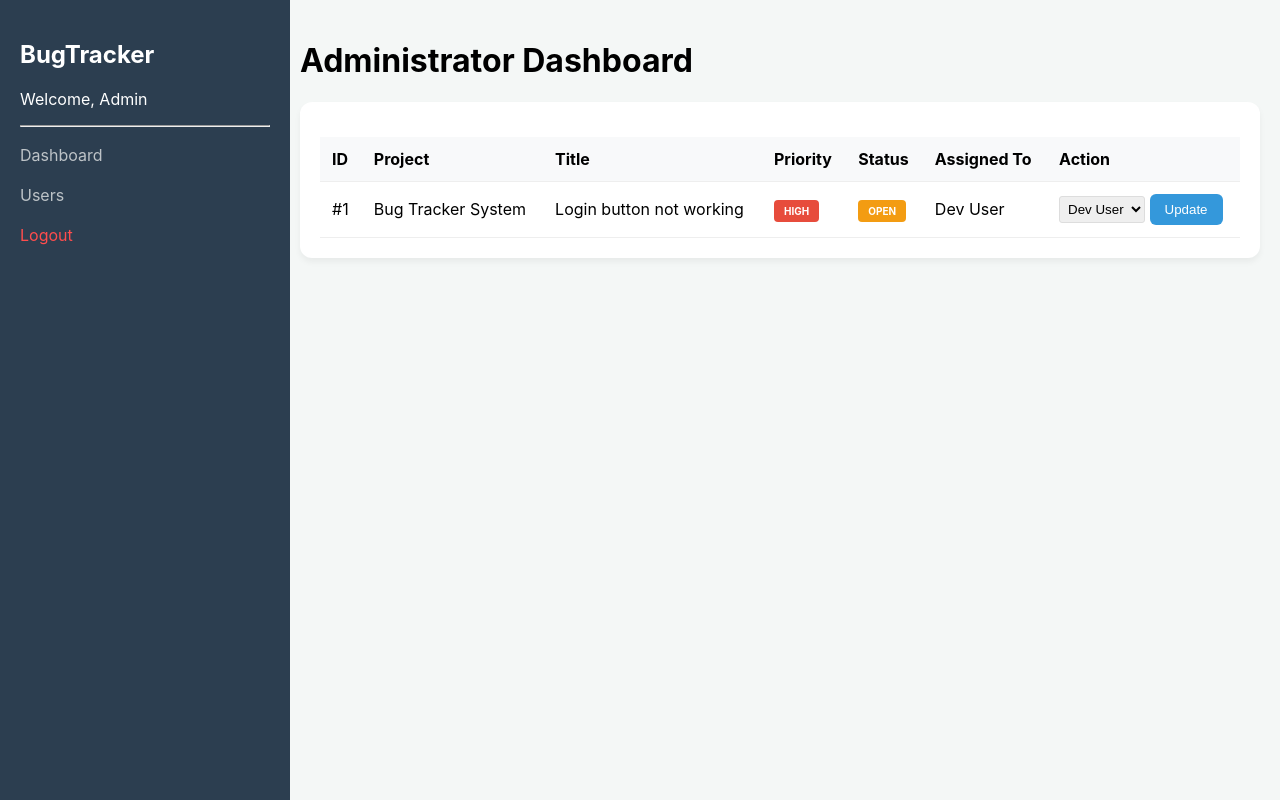
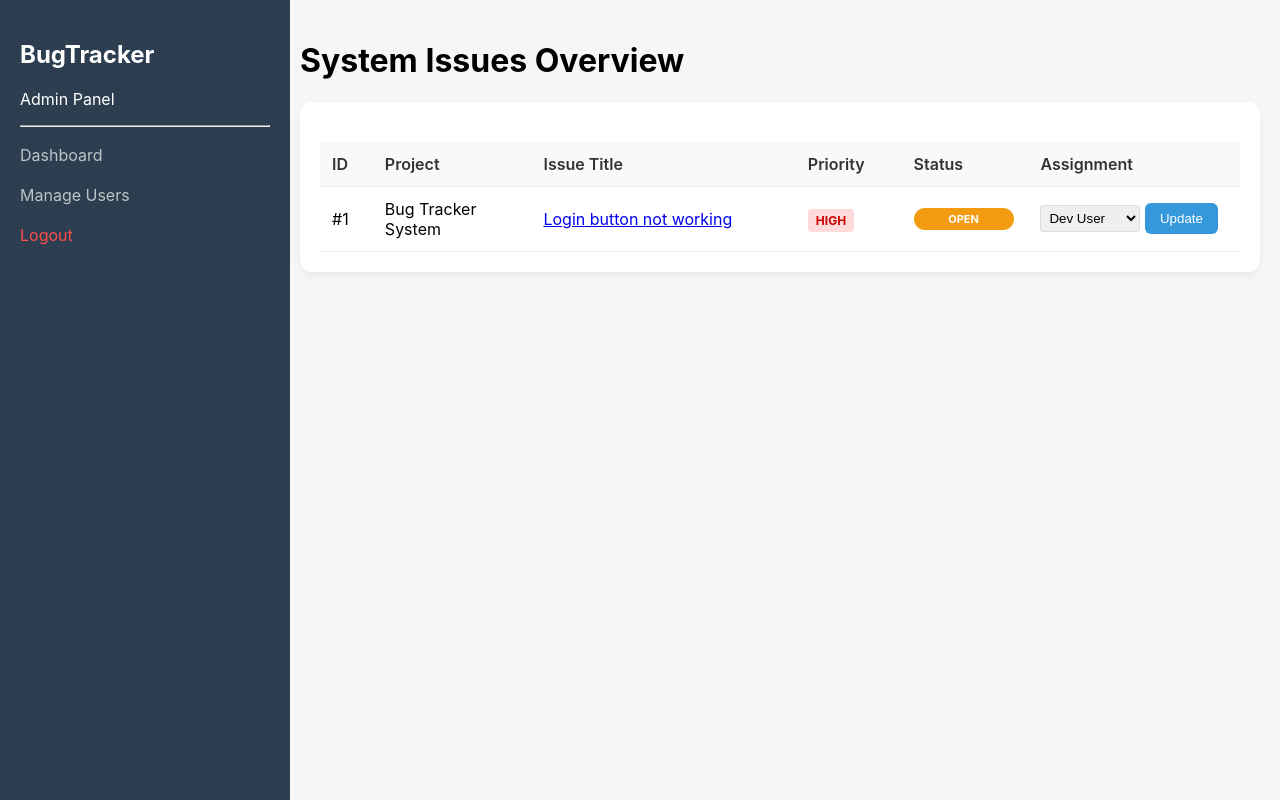
Before and after one commit to Nishita2005/bug_tracker, a PHP site: page /dashboard/admin.php in a window 1280 px wide. Run offline with PHP 8.4, Linux system fonts and the light colour scheme; a user stored in the database is signed in; data comes from the database, SQL or seed files in the repository.

Commit message:
updated comment link file

```diff
--- a/assets/style.css
+++ b/assets/style.css
@@ -28,3 +28,25 @@ body { font-family: 'Inter', sans-serif; background-color: #f4f7f6; }
 }
 .stat-card h3 { font-size: 2rem; color: #2c3e50; }
 .btn-small { border-radius: 6px; padding: 8px 15px; border: none; cursor: pointer; }
+
+/* Table Layout Fixes */
+table { width: 100%; border-collapse: collapse; margin-top: 20px; table-layout: fixed; }
+th, td { padding: 12px; text-align: left; border-bottom: 1px solid #eee; word-wrap: break-word; }
+th { background-color: #f8f9fa; color: #333; font-weight: 600; }
+
+/* Status Badge Uniformity */
+.status-badge {
+    padding: 4px 10px;
+    border-radius: 20px;
+    font-size: 11px;
+    text-transform: uppercase;
+    font-weight: bold;
+    color: white;
+    display: inline-block;
+    text-align: center;
+    min-width: 80px;
+}
+.bg-open { background: #f39c12; }
+.bg-progress { background: #3498db; }
+.bg-fixed { background: #27ae60; }
+.bg-closed { background: #95a5a6; }
--- a/dashboard/admin.php
+++ b/dashboard/admin.php
@@ -7,10 +7,15 @@ if (!isset($_SESSION['role']) || $_SESSION['role'] !== 'admin') {
     exit();
 }
 
-$issues = mysqli_query($conn, "SELECT i.*, p.project_name, u.name as dev_name
-                               FROM issues i
-                               LEFT JOIN projects p ON i.project_id = p.id
-                               LEFT JOIN users u ON i.assigned_to = u.id");
+$dev_result = mysqli_query($conn, "SELECT id, name FROM users WHERE role = 'developer'");
+$developers = mysqli_fetch_all($dev_result, MYSQLI_ASSOC);
+
+$issue_query = "SELECT i.*, p.project_name, u.name as dev_name
+                FROM issues i
+                LEFT JOIN projects p ON i.project_id = p.id
+                LEFT JOIN users u ON i.assigned_to = u.id
+                ORDER BY i.created_at DESC";
+$issues = mysqli_query($conn, $issue_query);
 ?>
 
 <!DOCTYPE html>
@@ -18,44 +23,58 @@ $issues = mysqli_query($conn, "SELECT i.*, p.project_name, u.name as dev_name
 <head>
     <title>Admin Dashboard</title>
     <link rel="stylesheet" href="../assets/style.css">
-    <style>
-        /* Force display for badges */
-        .badge { padding: 5px 10px; border-radius: 4px; color: white; font-size: 10px; font-weight: bold; }
-        .open { background: #f39c12 !important; }
-        .fixed { background: #27ae60 !important; }
-        .high { background: #e74c3c !important; }
-    </style>
 </head>
 <body>
     <div class="sidebar">
         <h2>BugTracker</h2>
-        <p>Welcome, Admin</p><hr>
+        <p>Admin Panel</p><hr>
         <a href="admin.php" class="active">Dashboard</a>
-        <a href="manage_users.php">Users</a>
+        <a href="manage_users.php">Manage Users</a>
         <a href="../auth/logout.php" style="color: #ff4d4d;">Logout</a>
     </div>
 
     <div class="main-content">
-        <h1>Administrator Dashboard</h1>
+        <header><h1>System Issues Overview</h1></header>
+
         <div class="card">
             <table>
+                <colgroup>
+                    <col style="width: 50px;">
+                    <col style="width: 150px;">
+                    <col style="width: 250px;">
+                    <col style="width: 100px;">
+                    <col style="width: 120px;">
+                    <col style="width: 200px;">
+                </colgroup>
                 <thead>
-                    <tr><th>ID</th><th>Project</th><th>Title</th><th>Priority</th><th>Status</th><th>Assigned To</th><th>Action</th></tr>
+                    <tr>
+                        <th>ID</th><th>Project</th><th>Issue Title</th><th>Priority</th><th>Status</th><th>Assignment</th>
+                    </tr>
                 </thead>
                 <tbody>
-                    <?php while($row = mysqli_fetch_assoc($issues)) { ?>
+                    <?php while($row = mysqli_fetch_assoc($issues)) {
+                        $status_class = "bg-" . (str_replace(' ', '', $row['status']) ?: 'open');
+                    ?>
                     <tr>
                         <td>#<?php echo $row['id']; ?></td>
-                        <td><?php echo $row['project_name']; ?></td>
-                        <td><?php echo $row['title']; ?></td>
+                        <td><?php echo htmlspecialchars($row['project_name']); ?></td>
+                        <td>
+                            <a href="view_issue.php?id=<?php echo $row['id']; ?>" class="issue-link">
+                                <?php echo htmlspecialchars($row['title']); ?>
+                            </a>
+                        </td>
                         <td><span class="badge <?php echo $row['priority']; ?>"><?php echo strtoupper($row['priority']); ?></span></td>
-                        <td><span class="badge <?php echo $row['status']; ?>"><?php echo strtoupper($row['status'] ?: 'OPEN'); ?></span></td>
-                        <td><?php echo $row['dev_name'] ?: 'Unassigned'; ?></td>
+                        <td><span class="status-badge <?php echo $status_class; ?>"><?php echo strtoupper($row['status']); ?></span></td>
                         <td>
-                            <form action="assign_process.php" method="POST">
+                            <form action="assign_process.php" method="POST" class="inline-form">
                                 <input type="hidden" name="issue_id" value="<?php echo $row['id']; ?>">
-                                <select name="dev_id">
-                                    <option value="2">Dev User</option>
+                                <select name="dev_id" style="width: 100px; padding: 4px;">
+                                    <option value="">Dev</option>
+                                    <?php foreach($developers as $dev) { ?>
+                                        <option value="<?php echo $dev['id']; ?>" <?php if($row['assigned_to'] == $dev['id']) echo 'selected'; ?>>
+                                            <?php echo htmlspecialchars($dev['name']); ?>
+                                        </option>
+                                    <?php } ?>
                                 </select>
                                 <button type="submit" class="btn-small">Update</button>
                             </form>
```
Also changed, not shown: dashboard/view_issue.php (+50 -94 lines).
